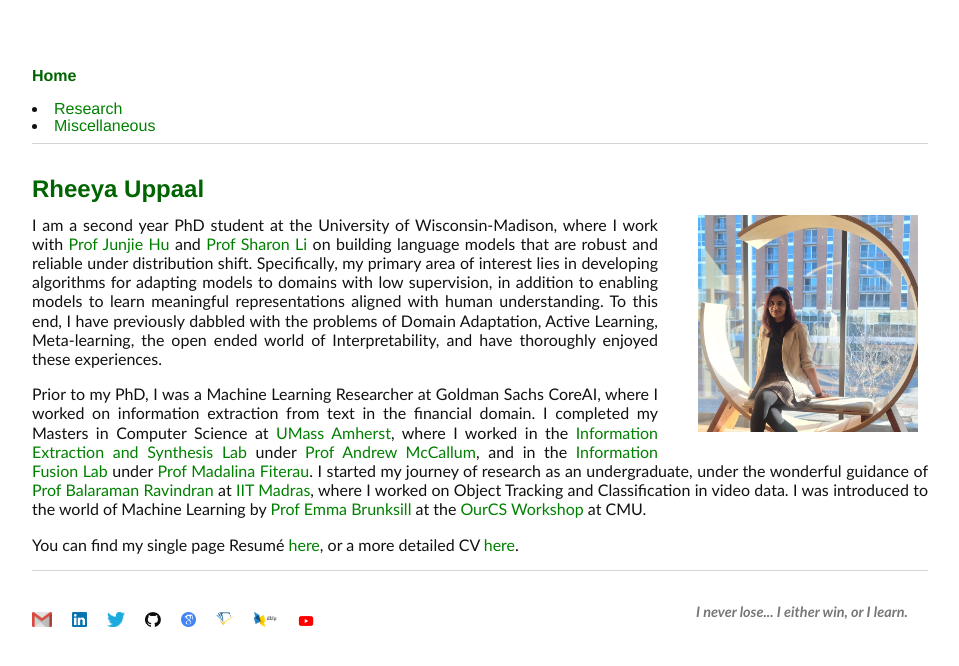
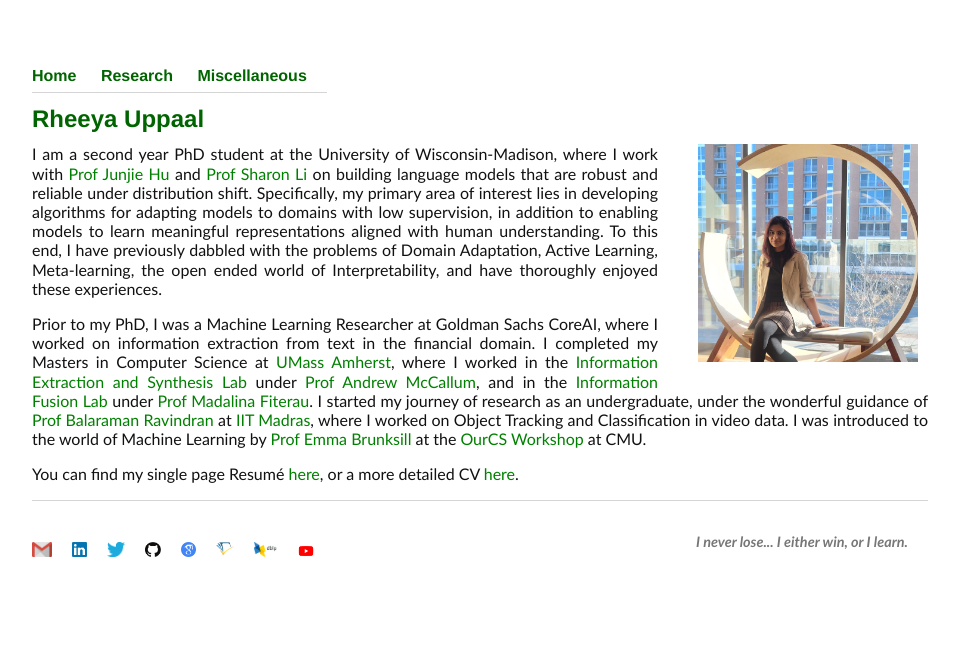
Before and after one commit to Uppaal/Uppaal.github.io, a Jekyll site: the page built from index.html, in a window 1280 px wide. Shown: the top 666 px of the page, without its empty margins (160-1119 px from the left). Built offline with Jekyll 4.4.1, drawn with Linux system fonts in a browser that asks for light colours.

Commit message:
Update default.html

```diff
--- a/_layouts/default.html
+++ b/_layouts/default.html
@@ -5,15 +5,19 @@
 			<link rel="stylesheet" type="text/css" href="../css/main.css">
 		</head>
 		<body>
-			<nav>
+
 			<div class="heading-line">
-	    		<ul><li><a href="/">Home</a></div></li>
-			    <li><a href="/research.html">Research</a></li>
-			    <li><a href="/misc.html">Miscellaneous</a></li>
+						<nav>
+	    		<ul><li><div class="heading"><a href="/">Home</a></div></li>
+				<li><div class="heading"><a href="/research.html">Research</a></div></li>
+
+
+
+					<li><div class="heading"><a href="/misc.html">Miscellaneous</a></div></li>
+
 	    		</ul>
+			</nav>
 			</div>
-			</nav>
-
 
 
 			<br>
```
